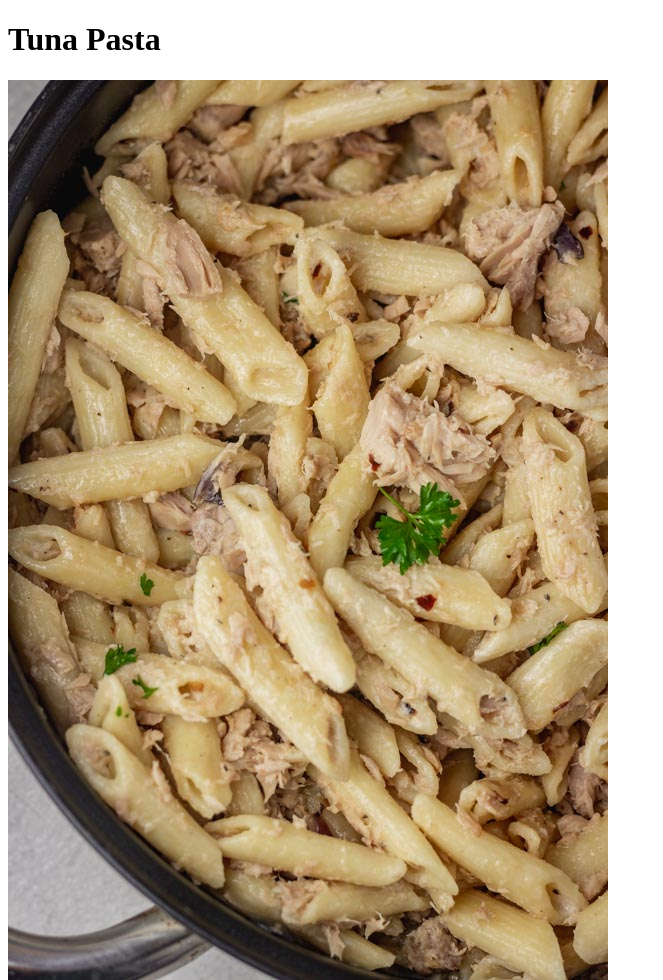
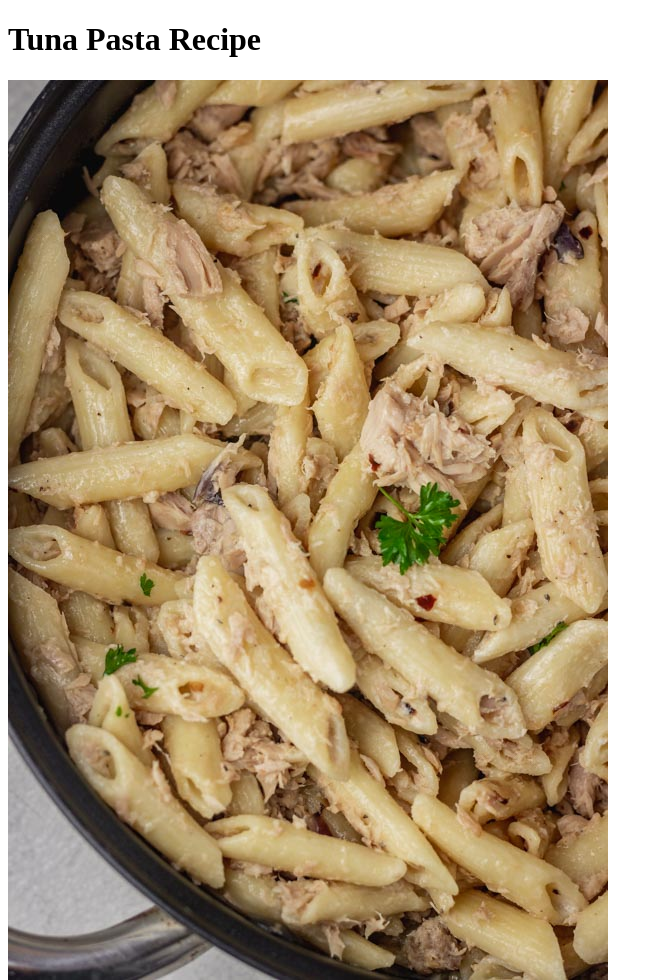
Before and after one commit to Goyba/odin-recipes, a plain HTML site: page recipes/tuna-pasta.html in a window 1280 px wide. Shown: the top 980 px of the page, without its empty margins (0-663 px from the left). Drawn offline with Linux system fonts and the light colour scheme; files whose address does not match are found by name.

Commit message:
First page for Tuna Pastabe from HTML perspective.

```diff
--- a/recipes/tuna-pasta.html
+++ b/recipes/tuna-pasta.html
@@ -7,7 +7,7 @@
     <title>Document</title>
 </head>
 <body>
-    <h1>Tuna Pasta</h1>
+    <h1>Tuna Pasta Recipe</h1>
     <img src="recipe-images/tuna-pasta.jpg">
     <h2>Tantalisingly Tasty Tuna Pasta</h2>
 
@@ -30,9 +30,9 @@
 <li>Add <strong>tuna</strong> to the pan and break down chunks in pan.</li>
 <li>Put in <strong>Capers</strong> and <strong>Sweetcorn.</strong></li>
 <li>Allow to cook for around 4 minutes and then pour in <strong>Soured cream.</strong></li>
-<li>Allow to simmer while putting the <strong>Pasta</strong>to cook as per boiling instructions.</li>
+<li>Allow to simmer while putting the <strong>Pasta</strong> to cook as per boiling instructions.</li>
 <li>Once <strong>pasta</strong>is done, drain it and set aside.</li>
-<li>The sauce should be ready at this point, so add drained <strong>Pasta</strong>to the mix.</li>
+<li>The sauce should be ready at this point, so add drained <strong>Pasta</strong> to the mix.</li>
 <li>Follow by adding <strong>Cheese and Dill</strong> and proceed to mix the ingredients thoroughly.</li>
 </ol>
 <h2>Enjoy!</h2>
```
Also changed, not shown: recipes/recipe-images/tuna-pasta.jpg (renamed from recipe-images/tuna-pasta.jpg).
